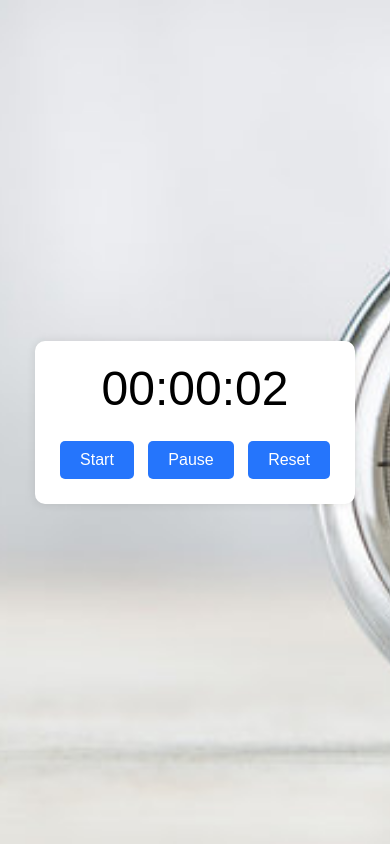
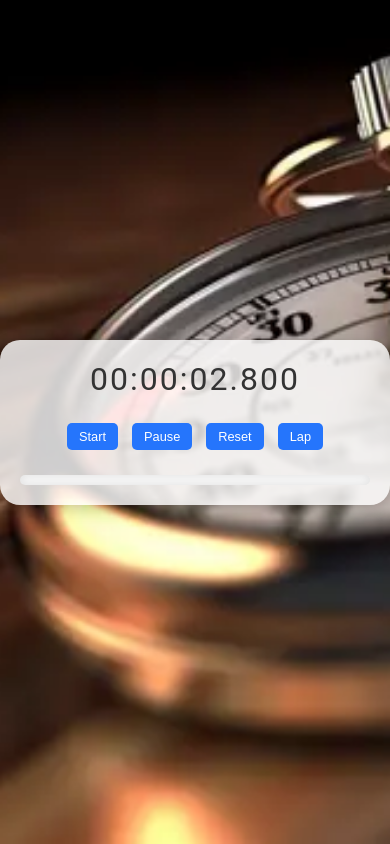
Before and after one commit to HiwotAddis/PRODIGY_WD_02, a plain HTML site: page index.html in a window 390 px wide. Both pictures are taken after a click on the button "Start". Drawn offline with Linux system fonts and the light colour scheme.

Commit message:
stop watch

```diff
--- a/index.html
+++ b/index.html
@@ -7,13 +7,17 @@
     <link rel="stylesheet" href="styles.css">
 </head>
 <body>
-    <div class="stopwatch">
-        <div id="display" class="display">00:00:00</div>
-        <div class="controls">
-            <button onclick="startStopwatch()">Start</button>
-            <button onclick="pauseStopwatch()">Pause</button>
-            <button onclick="resetStopwatch()">Reset</button>
+    <div class="stopwatch-container">
+        <div class="stopwatch">
+            <div id="display" class="display">00:00:00.000</div>
+            <div class="controls">
+                <button onclick="startStopwatch()">Start</button>
+                <button onclick="pauseStopwatch()">Pause</button>
+                <button onclick="resetStopwatch()">Reset</button>
+                <button onclick="lapStopwatch()">Lap</button>
+            </div>
         </div>
+        <div id="laps" class="laps"></div>
     </div>
     <script src="script.js"></script>
 </body>
--- a/script.js
+++ b/script.js
@@ -1,6 +1,7 @@
 let startTime = null;
 let elapsedTime = 0;
 let timerInterval = null;
+let laps = [];
 
 function updateTime() {
     const timeNow = Date.now();
@@ -11,11 +12,13 @@ function updateTime() {
 }
 
 function displayTime() {
-    const totalSeconds = Math.floor(elapsedTime / 1000);
+    const totalMilliseconds = elapsedTime;
+    const totalSeconds = Math.floor(totalMilliseconds / 1000);
     const hours = String(Math.floor(totalSeconds / 3600)).padStart(2, '0');
     const minutes = String(Math.floor((totalSeconds % 3600) / 60)).padStart(2, '0');
     const seconds = String(totalSeconds % 60).padStart(2, '0');
-    document.getElementById('display').textContent = `${hours}:${minutes}:${seconds}`;
+    const milliseconds = String(totalMilliseconds % 1000).padStart(3, '0');
+    document.getElementById('display').textContent = `${hours}:${minutes}:${seconds}.${milliseconds}`;
 }
 
 function startStopwatch() {
@@ -23,7 +26,7 @@ function startStopwatch() {
         return;
     }
     startTime = Date.now();
-    timerInterval = setInterval(updateTime, 1000);
+    timerInterval = setInterval(updateTime, 10);
 }
 
 function pauseStopwatch() {
@@ -40,5 +43,31 @@ function resetStopwatch() {
     timerInterval = null;
     startTime = null;
     elapsedTime = 0;
-    document.getElementById('display').textContent = '00:00:00';
+    laps = [];
+    document.getElementById('display').textContent = '00:00:00.000';
+    document.getElementById('laps').innerHTML = '';
 }
+
+function lapStopwatch() {
+    if (!timerInterval) {
+        return;
+    }
+    laps.push(elapsedTime);
+    displayLaps();
+}
+
+function displayLaps() {
+    const lapsContainer = document.getElementById('laps');
+    lapsContainer.innerHTML = '';
+    laps.forEach((lap, index) => {
+        const lapElement = document.createElement('div');
+        const totalMilliseconds = lap;
+        const totalSeconds = Math.floor(totalMilliseconds / 1000);
+        const hours = String(Math.floor(totalSeconds / 3600)).padStart(2, '0');
+        const minutes = String(Math.floor((totalSeconds % 3600) / 60)).padStart(2, '0');
+        const seconds = String(totalSeconds % 60).padStart(2, '0');
+        const milliseconds = String(totalMilliseconds % 1000).padStart(3, '0');
+        lapElement.textContent = `Lap ${index + 1}: ${hours}:${minutes}:${seconds}.${milliseconds}`;
+        lapsContainer.appendChild(lapElement);
+    });
+}
--- a/styles.css
+++ b/styles.css
@@ -3,23 +3,27 @@ body {
     justify-content: center;
     align-items: center;
     height: 100vh;
-    background: url('watch.jpg') no-repeat center center fixed;
-    font-family: Arial, sans-serif;
+    background: url('stopwatch.png') no-repeat center center;
     background-size: cover;
+    font-family: 'Roboto', sans-serif;
     margin: 0;
 }
 
-.stopwatch {
+.stopwatch-container {
     text-align: center;
-    background: #fff;
-    padding: 20px;
-    border-radius: 10px;
-    box-shadow: 0 0 10px rgba(0, 0, 0, 0.1);
+    background: rgba(255, 255, 255, 0.8);
+    padding: 30px;
+    border-radius: 20px;
+    box-shadow: 0 4px 15px rgba(0, 0, 0, 0.2);
+    max-width: 350px;
+    width: 100%;
 }
 
 .display {
-    font-size: 3rem;
+    font-size: 3.5rem;
     margin-bottom: 20px;
+    color: #333;
+    letter-spacing: 2px;
 }
 
 .controls button {
@@ -31,8 +35,77 @@ body {
     cursor: pointer;
     background: #2575fc;
     color: #fff;
+    transition: background 0.3s;
 }
 
 .controls button:hover {
     background: #1e63d1;
 }
+
+.laps {
+    margin-top: 20px;
+    max-height: 200px;
+    overflow-y: auto;
+    background: #f9f9f9;
+    padding: 10px;
+    border-radius: 10px;
+    box-shadow: inset 0 0 10px rgba(0, 0, 0, 0.1);
+}
+
+.laps div {
+    background: #fff;
+    padding: 10px;
+    margin: 5px 0;
+    border-radius: 5px;
+    box-shadow: 0 2px 5px rgba(0, 0, 0, 0.1);
+    font-size: 1rem;
+    color: #333;
+}
+
+/* Responsive adjustments */
+@media (max-width: 768px) {
+    .stopwatch-container {
+        padding: 20px;
+        max-width: 90%;
+    }
+
+    .display {
+        font-size: 2.5rem;
+    }
+
+    .controls button {
+        font-size: 0.9rem;
+        padding: 8px 15px;
+    }
+
+    .laps {
+        max-height: 150px;
+        padding: 8px;
+    }
+
+    .laps div {
+        font-size: 0.9rem;
+        padding: 8px;
+    }
+}
+
+@media (max-width: 480px) {
+    .display {
+        font-size: 2rem;
+    }
+
+    .controls button {
+        font-size: 0.8rem;
+        padding: 6px 12px;
+    }
+
+    .laps {
+        max-height: 100px;
+        padding: 5px;
+    }
+
+    .laps div {
+        font-size: 0.8rem;
+        padding: 5px;
+    }
+}
```
Also changed, not shown: stopwatch.png (added), watch.jpg (deleted).
